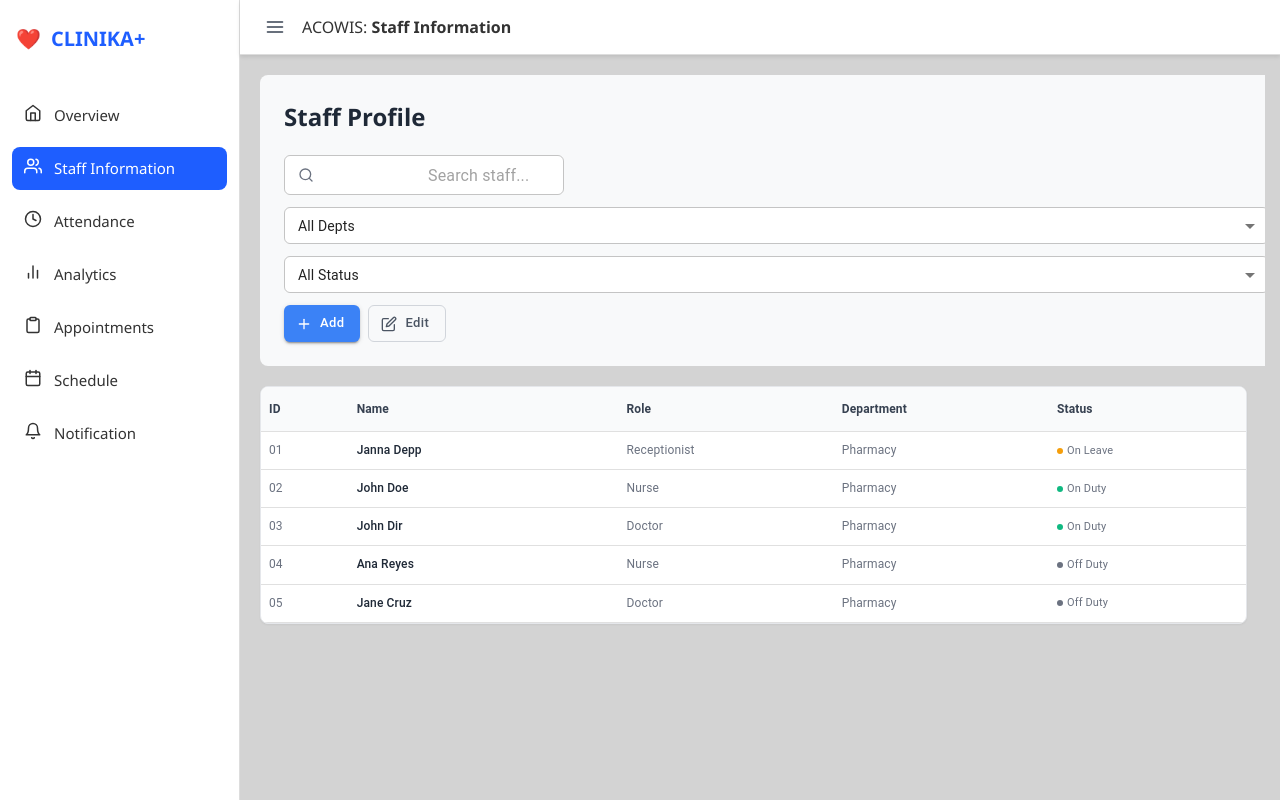
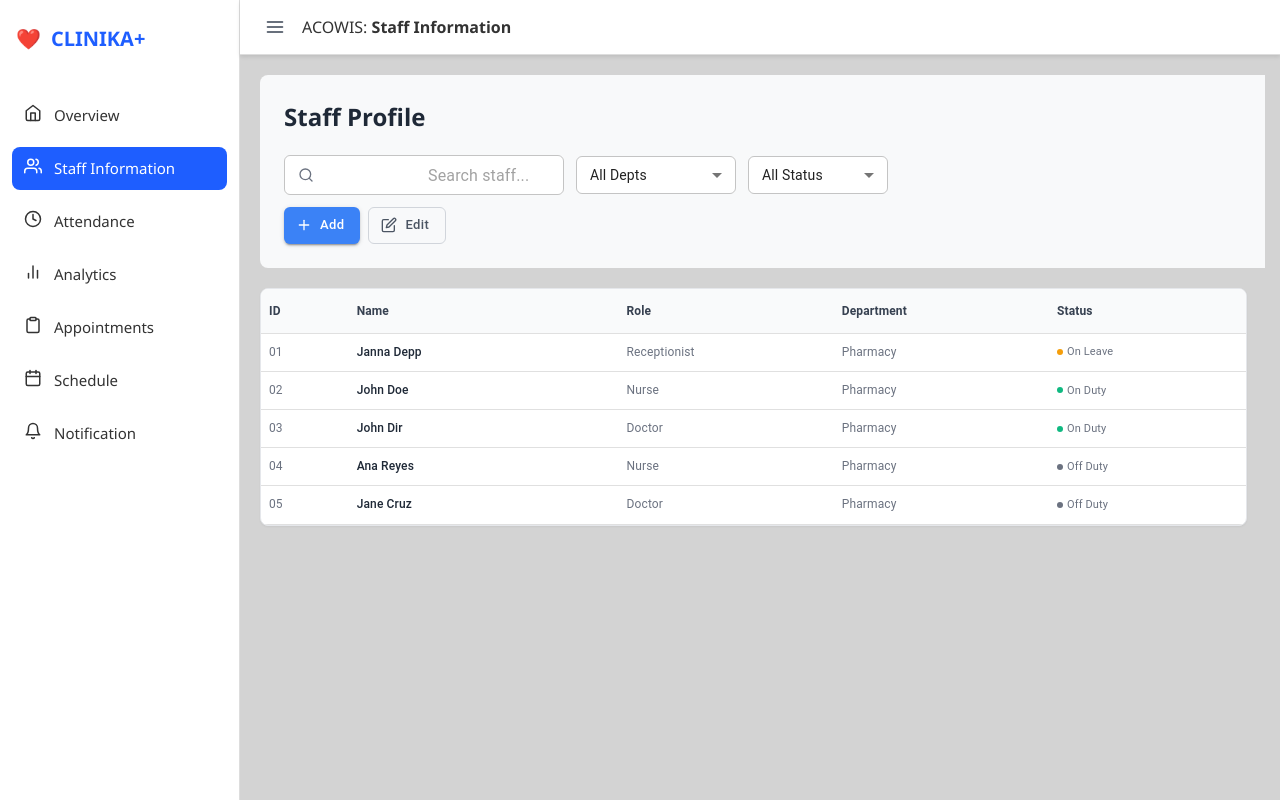
Before and after one commit to ItsMeKayden/SIA102PROJECT, a React (Vite) app: page /staff in a window 1280 px wide. Built offline with nearby package versions, Linux system fonts and the light colour scheme.

Commit message:
Sidebar Burger + Table Adjustments

```diff
--- a/src/frontend/pages/Attendance.tsx
+++ b/src/frontend/pages/Attendance.tsx
@@ -111,7 +111,7 @@ function Attendance() {
 
       {/* Attendance Log Table */}
       <h2 className="tableTitle">Attendance Log Table</h2>
-      <TableContainer component={Paper} sx={{ mt: 2, width: '100%' }}>
+      <TableContainer component={Paper} sx={{ mt: 4, width: '100%' }}>
         <Table sx={{ tableLayout: 'fixed', width: '100%' }}>
           <TableHead sx={{ backgroundColor: 'blue' }}>
             <TableRow>
--- a/src/frontend/pages/StaffInformation.tsx
+++ b/src/frontend/pages/StaffInformation.tsx
@@ -161,7 +161,7 @@ function StaffInformation() {
             }}
           />
 
-          <FormControl size="small" sx={{ minWidth: 120, flex: '0 1 auto', backgroundColor: 'white', borderRadius: '6px' }}>
+          <FormControl size="small" sx={{ minWidth: 120, maxWidth: 160, flex: '0 1 auto', backgroundColor: 'white', borderRadius: '6px' }}>
             <Select
               value={departmentFilter}
               onChange={(e) => setDepartmentFilter(e.target.value)}
@@ -175,7 +175,7 @@ function StaffInformation() {
             </Select>
           </FormControl>
 
-          <FormControl size="small" sx={{ minWidth: 100, flex: '0 1 auto', backgroundColor: 'white', borderRadius: '6px' }}>
+          <FormControl size="small" sx={{ minWidth: 100, maxWidth: 140, flex: '0 1 auto', backgroundColor: 'white', borderRadius: '6px', marginRight: '12px' }}>
             <Select
               value={statusFilter}
               onChange={(e) => setStatusFilter(e.target.value)}
```
